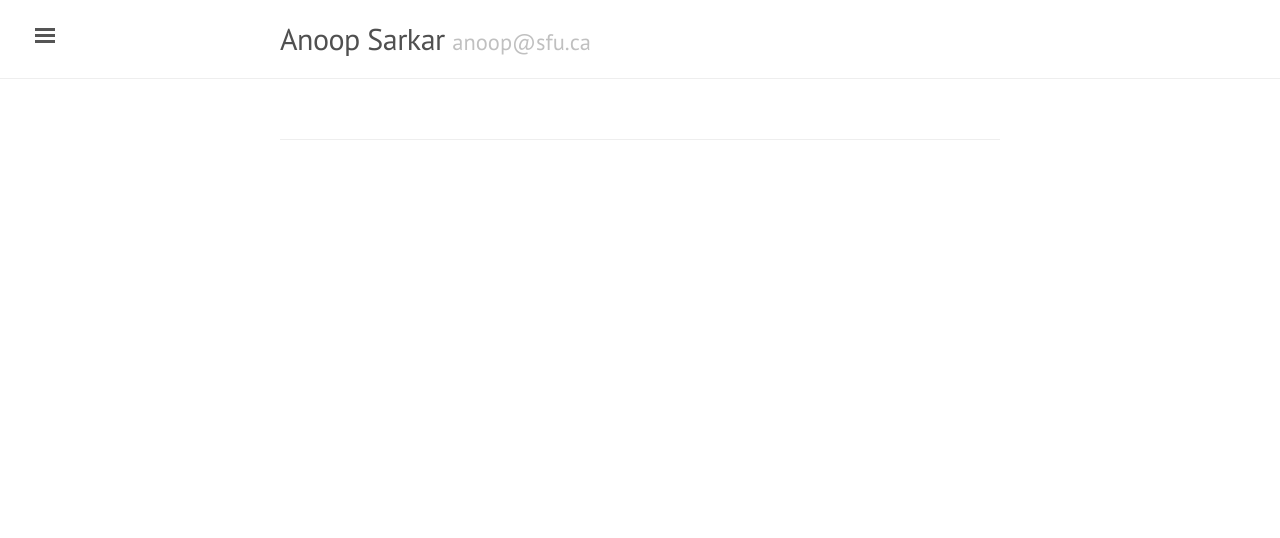
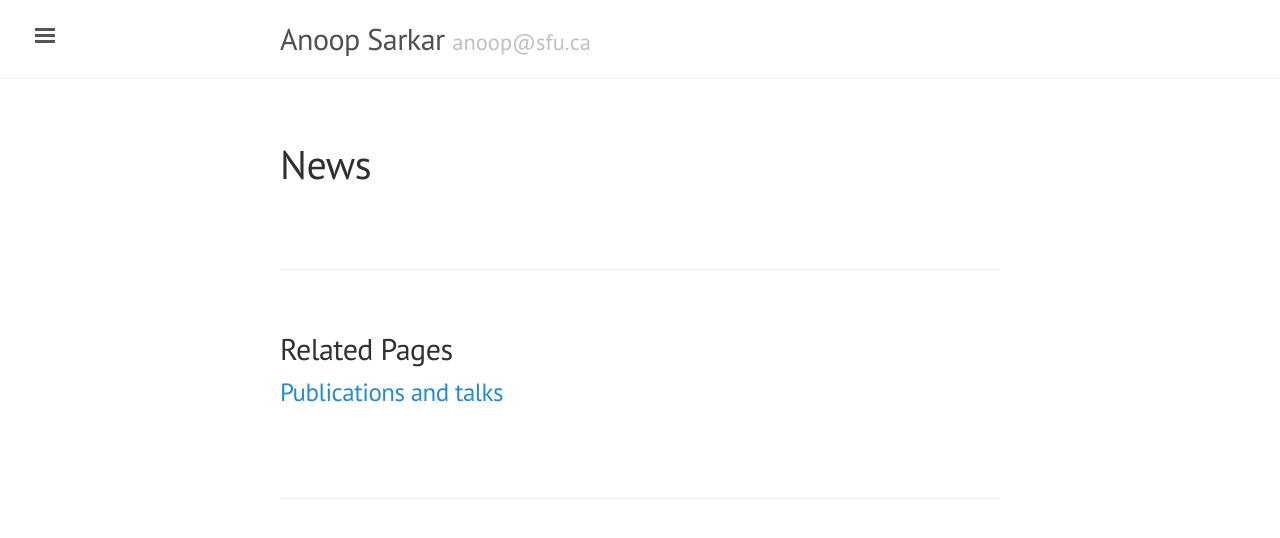
Before and after one commit to anoopsarkar/anoopsarkar.github.io, a Jekyll site: the page built from news.html, in a window 1280 px wide. Shown: the top 538 px of the page. Built offline with Jekyll 4.4.1, drawn with Linux system fonts in a browser that asks for light colours.

Commit message:
sidebar checks type of page before adding to menu; added linkedpage to blessed list for sidebar

```diff
--- a/_includes/sidebar.html
+++ b/_includes/sidebar.html
@@ -28,7 +28,7 @@
     {% assign pages_list = site.pages | sort:"url" %}
     {% for node in pages_list %}
       {% if node.title != null %}
-        {% if node.layout == "page" %}
+        {% if node.layout == "page" or node.layout == "linkedpage" %}
           {% if node.menu == true %}
             <a class="sidebar-nav-item{% if page.url == node.url %} active{% endif %}" href="{{ node.url }}">{{ node.title }}</a>
           {% endif %}
--- a/news.html
+++ b/news.html
@@ -1,7 +1,10 @@
 ---
-layout: default
+layout: linkedpage
 title: News
-menu: false
+menu: true
+relatedpages:
+  - title: "Publications and talks"
+    url: publications
 ---
 
 <ul class="posts">
```
